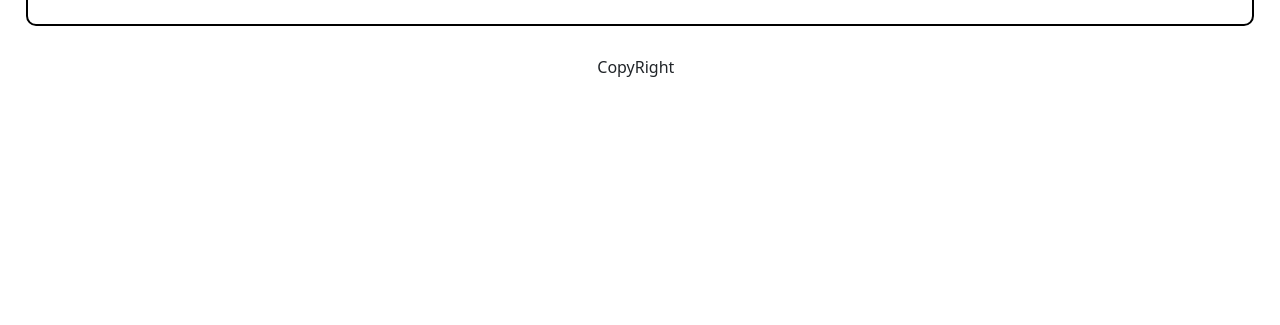
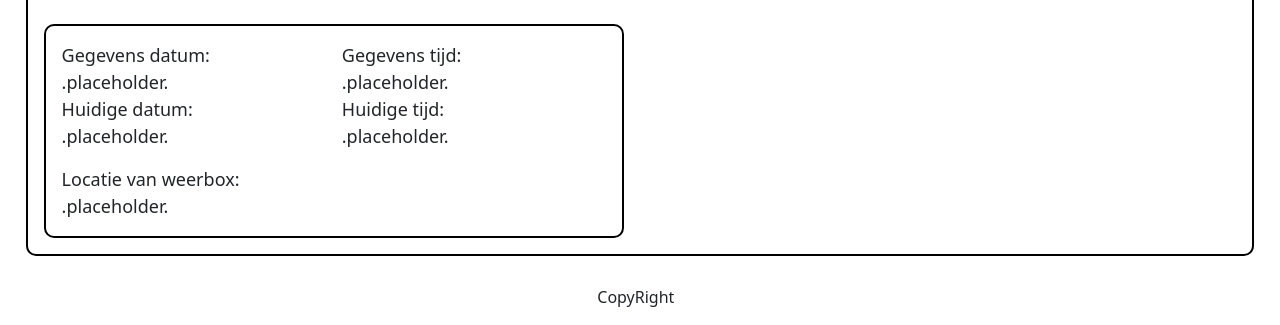
Before and after one commit to RiadHak/Cooling-Down-The-Cities, a Django app: page /dashboard/ in a window 1280 px wide. Shown: the part 1020-1345 px from the top of the page. Before the commit the page ends 1097 px from the top, so only its background shows below. Run offline with Django 4.2, Linux system fonts and the light colour scheme; the visitor is signed in with stand-in values (Sample User, id 1); parts of the project's set-up code (start-up, migrations or seed data) failed here and were passed over; some libraries are stand-ins or nearby versions.

Commit message:
Dashboard - Added wireframe for stats bar

```diff
--- a/dashboard/static/css/layout/dashboard.css
+++ b/dashboard/static/css/layout/dashboard.css
@@ -37,3 +37,26 @@
     justify-content: center;
     align-items: center;
 }
+
+#dashboard-stats-field {
+    margin: 1em;
+    padding: 0.5em;
+    display: flex;
+    flex-wrap: wrap;
+    flex-basis: 33%;
+}
+
+.dashboard-stat-column {
+    margin: 0.5em;
+    min-width: 200px;
+    width: auto;
+    flex-grow: 1;
+    flex-basis: 0;
+    position: relative;
+    max-width: 300px;
+}
+
+.dashboard-stat {
+    text-align: left;
+    font-size: 18px;
+}
--- a/dashboard/templates/dashboard.html
+++ b/dashboard/templates/dashboard.html
@@ -16,6 +16,19 @@
                 <div class="curved-border border-black dashboard-chart" id="placeholder-chart"></div>
                 <div class="curved-border border-black dashboard-chart" id="carbon-chart"></div>
             </div>
+            <div class="curved-border border-black" id="dashboard-stats-field">
+                <div class="dashboard-stat-column">
+                    <div class="dashboard-stat" id="data-date">Gegevens datum: <br>.placeholder.</div>
+                    <div class="dashboard-stat" id="cur-date">Huidige datum: <br>.placeholder. </div>
+                </div>
+                <div class="dashboard-stat-column">
+                    <div class="dashboard-stat" id="data-time">Gegevens tijd: <br>.placeholder.</div>
+                    <div class="dashboard-stat" id="cur-date">Huidige tijd: <br>.placeholder.</div>
+                </div>
+                <div class="dashboard-stat-column">
+                    <div class="dashboard-stat" id="location">Locatie van weerbox: <br>.placeholder.</div>
+                </div>
+            </div>
         </div>
         <div class="half-column float-right">Placeholder</div>
     </div>
```
